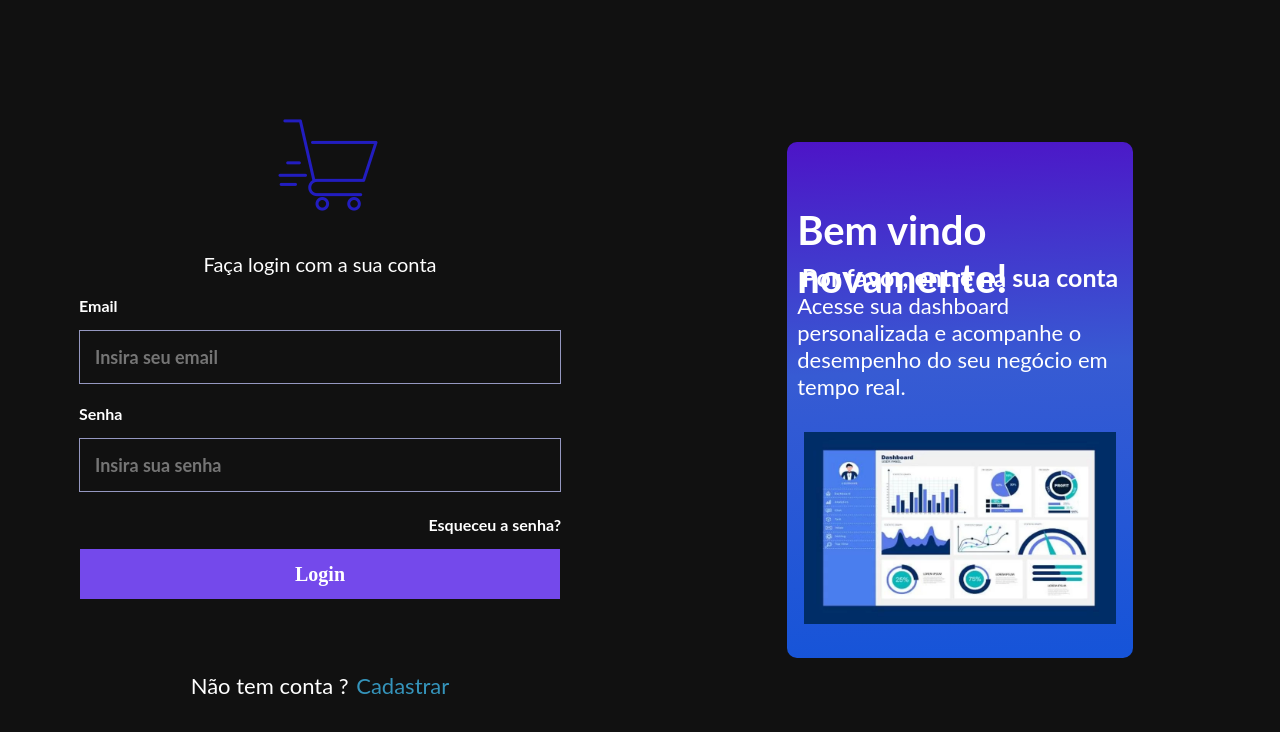
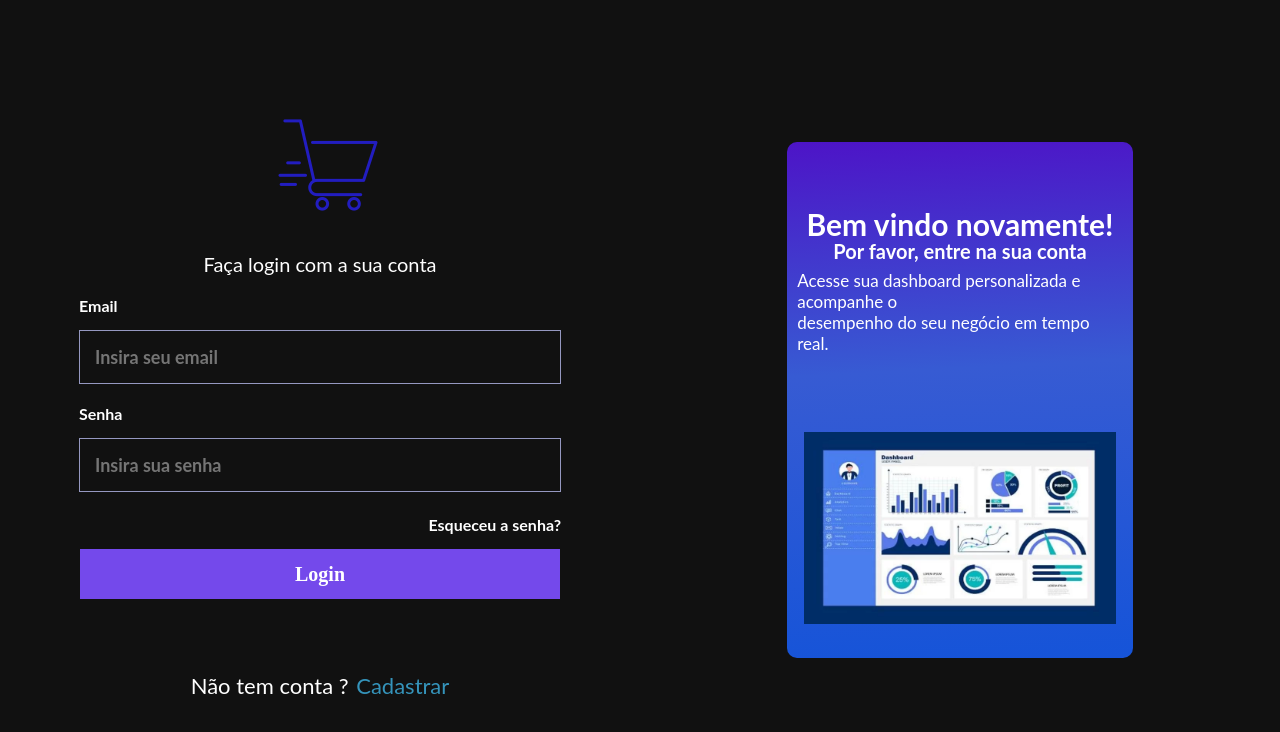
Before and after one commit to LersovData/LersovData, a plain HTML site: page cadastro/login.html in a window 1280 px wide. Drawn offline with Linux system fonts and the light colour scheme; a web font is replaced by a local one.

Commit message:
atualização Login

```diff
--- a/cadastro/css/login.css
+++ b/cadastro/css/login.css
@@ -106,15 +106,15 @@
 }
 
 .bemvindoH1 {
-    font-size: 40px;
+    font-size: 30px;
     font-weight: bold;
 }
 
 .entrarNaConta {
-    font-size: 25px;
+    font-size: 20px;
     color: #fff;
     font-weight: bold;
-    margin-top: -40px;
+    margin-top: -10px;
 }
 
 .textoRight {
@@ -123,6 +123,8 @@
     flex-direction: column;
     justify-items: center;
     align-items: center;
+
+    font-size: 17px;
 }
 
 .imgDash {
--- a/cadastro/js/login.js
+++ b/cadastro/js/login.js
@@ -18,5 +18,5 @@ document.querySelector('#registerForm').addEventListener('submit', function (e)
     alert('Cadastro realizado com sucesso!');
 
     // Redirecionar para a página de login
-    window.location.href = '../site-institucional/index.html';
+    window.location.href = './site-institucional/index.html';
 });
--- a/cadastro/login.html
+++ b/cadastro/login.html
@@ -51,7 +51,7 @@
                     <p class="bemvindoH1">Bem vindo novamente!</p>
                     <p class="entrarNaConta">Por favor, entre na sua conta</p>
                     <div class="textoRight">
-                        <p>Acesse sua dashboard personalizada e acompanhe o desempenho do seu negócio em tempo real.</p>
+                        <p>Acesse sua dashboard personalizada e acompanhe o</p> <P>desempenho do seu negócio em tempo real.</P>
 
                     </div>
                 </div>
```
